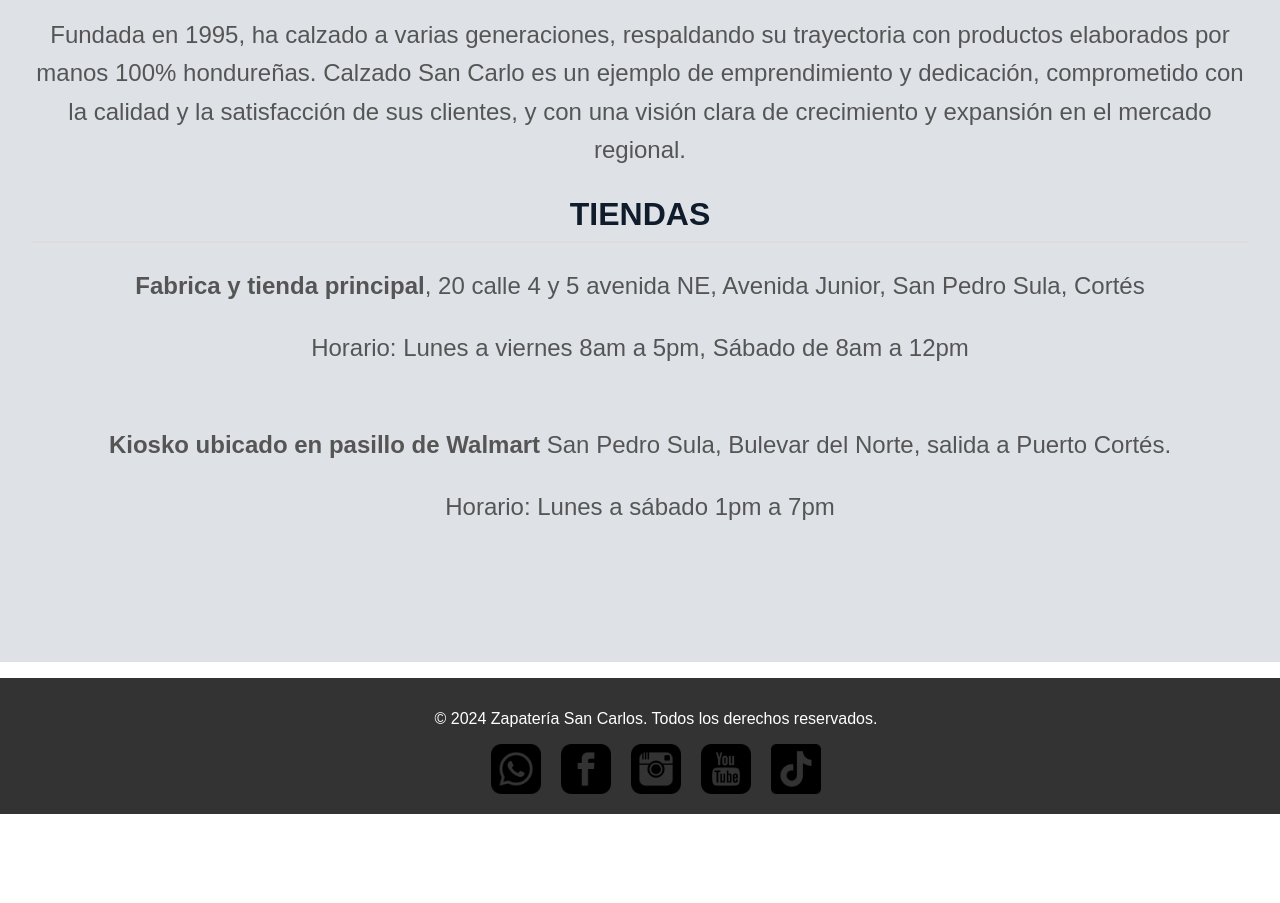
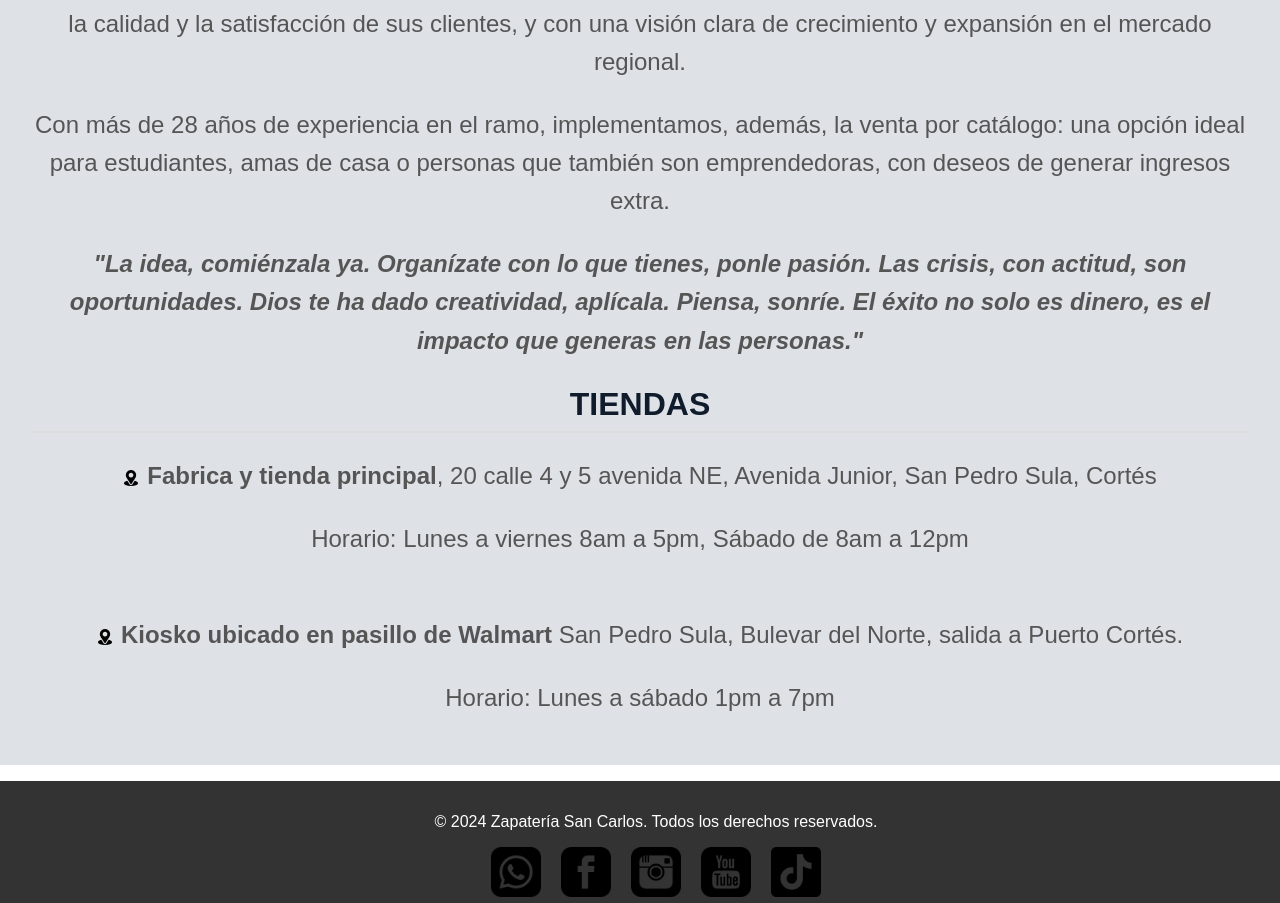
Before and after one commit to KEV4142/WebShoes, a React (Vite) app: page / in a window 1280 px wide. Shown: the part 2351-3254 px from the top of the page. Before the commit the page ends 3165 px from the top, so only its background shows below. Built offline with nearby package versions, Linux system fonts and the light colour scheme.

Commit message:
Modificacion About y CSS

```diff
--- a/src/App.css
+++ b/src/App.css
@@ -151,7 +151,15 @@ nav ul li a:hover {
   color: #555;
   text-align: center;
 }
-
+#about-us p.bold-italic {
+  font-size: 1.5rem;
+  line-height: 1.6;
+  margin-bottom: 1rem;
+  color: #555;
+  text-align: center;
+  font-weight: bold;
+  font-style: italic;
+}
 footer {
   background-color: #333;
   color: white;
--- a/src/components/AboutUs.jsx
+++ b/src/components/AboutUs.jsx
@@ -1,4 +1,5 @@
 import React from "react";
+import locationIcon from '../assets/ubicacion.png'
 
 function AboutUs() {
   return (
@@ -10,6 +11,12 @@ function AboutUs() {
         Calzado San Carlo es un ejemplo de emprendimiento y dedicación, comprometido con la calidad y la satisfacción de sus clientes,
         y con una visión clara de crecimiento y expansión en el mercado regional.
         </p>
+        <p>
+        Con más de 28 años de experiencia en el ramo, implementamos, además, la venta por catálogo: una opción ideal para estudiantes, amas de casa o personas que también son emprendedoras, con deseos de generar ingresos extra.
+        </p>
+        <p class="bold-italic">
+        "La idea, comiénzala ya. Organízate con lo que tienes, ponle pasión. Las crisis, con actitud, son oportunidades. Dios te ha dado creatividad, aplícala. Piensa, sonríe. El éxito no solo es dinero, es el impacto que generas en las personas."
+        </p>
         <h1>Tiendas</h1>
         <p>
         <strong>
@@ -18,9 +25,19 @@ function AboutUs() {
         target="_blank"
         rel="noopener noreferrer"
         style={{  color: "#555", textDecoration: "none" }}
-        >Fabrica y tienda principal</a></strong>, 20 calle 4 y 5 avenida NE, Avenida Junior, San Pedro Sula, Cortés
+        >
+        <img src={locationIcon} alt="Ubicación" style={{
+          width: "16px",
+          height: "16px",
+          verticalAlign: "middle",
+          marginRight: "8px",
+        }}/>
+          Fabrica y tienda principal</a>
+
+        </strong>, 20 calle 4 y 5 avenida NE, Avenida Junior, San Pedro Sula, Cortés
         </p>
         <p>Horario: Lunes a viernes 8am a 5pm, Sábado de 8am a 12pm</p>
+
         <br></br>
         <p>
         <strong>
@@ -29,7 +46,14 @@ function AboutUs() {
         target="_blank"
         rel="noopener noreferrer"
         style={{  color: "#555", textDecoration: "none" }}
-        >Kiosko ubicado en pasillo de Walmart</a></strong> San Pedro Sula, Bulevar del Norte, salida a Puerto Cortés.
+        >
+        <img src={locationIcon} alt="Ubicación" style={{
+          width: "16px",
+          height: "16px",
+          verticalAlign: "middle",
+          marginRight: "8px",
+        }}/>
+          Kiosko ubicado en pasillo de Walmart</a></strong> San Pedro Sula, Bulevar del Norte, salida a Puerto Cortés.
         </p>
         <p>Horario: Lunes a sábado 1pm a 7pm</p>
       </div>
```
Also changed, not shown: src/assets/ubicacion.png (added).
